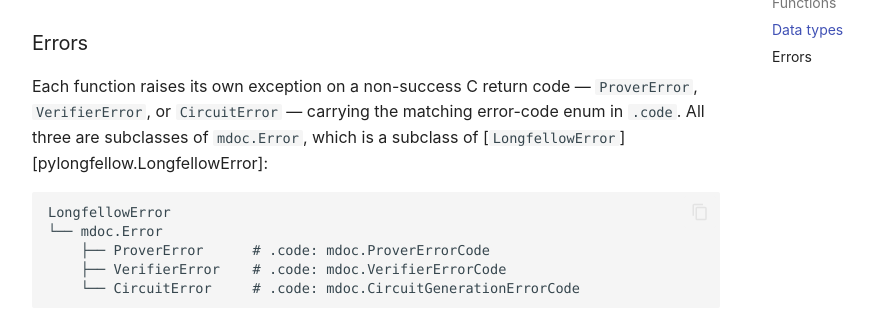
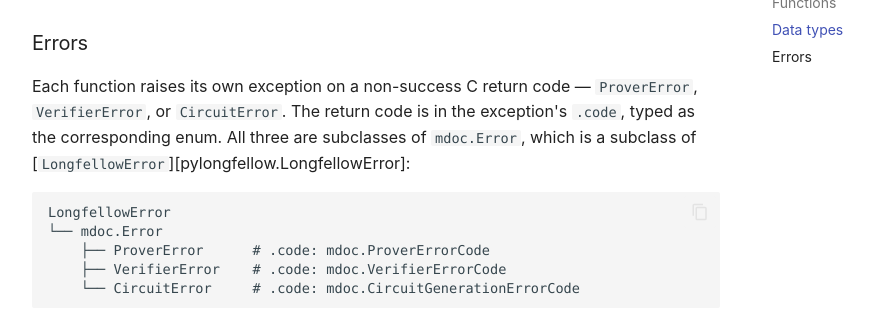
Before and after one commit to pipe23-org/pylongfellow, an MkDocs documentation site: the page built from docs/reference.md, in a window 1280 px wide and 900 px high, scrolled down 1348 px, cut to the strip 159-479 px from the top of the window. Shown: the whole strip, without its empty margins (264-1138 px from the left). Built offline with MkDocs 1.6.1 and Material for MkDocs 9.7.7, drawn with Linux system fonts in a browser that asks for light colours; comment, search, counter and statistics services are not loaded.

Commit message:
Docs: say what .code is instead of 'carrying' an enum
Co-Authored-By: Claude Fable 5 <noreply@anthropic.com>

````diff
--- a/docs/reference.md
+++ b/docs/reference.md
@@ -31,8 +31,8 @@ mdoc.verify(...)
 ### Errors
 
 Each function raises its own exception on a non-success C return code — `ProverError`,
-`VerifierError`, or `CircuitError` — carrying the matching error-code enum in `.code`. All
-three are subclasses of `mdoc.Error`, which is a subclass of
+`VerifierError`, or `CircuitError`. The return code is in the exception's `.code`, typed as
+the corresponding enum. All three are subclasses of `mdoc.Error`, which is a subclass of
 [`LongfellowError`][pylongfellow.LongfellowError]:
 
 ```
````
